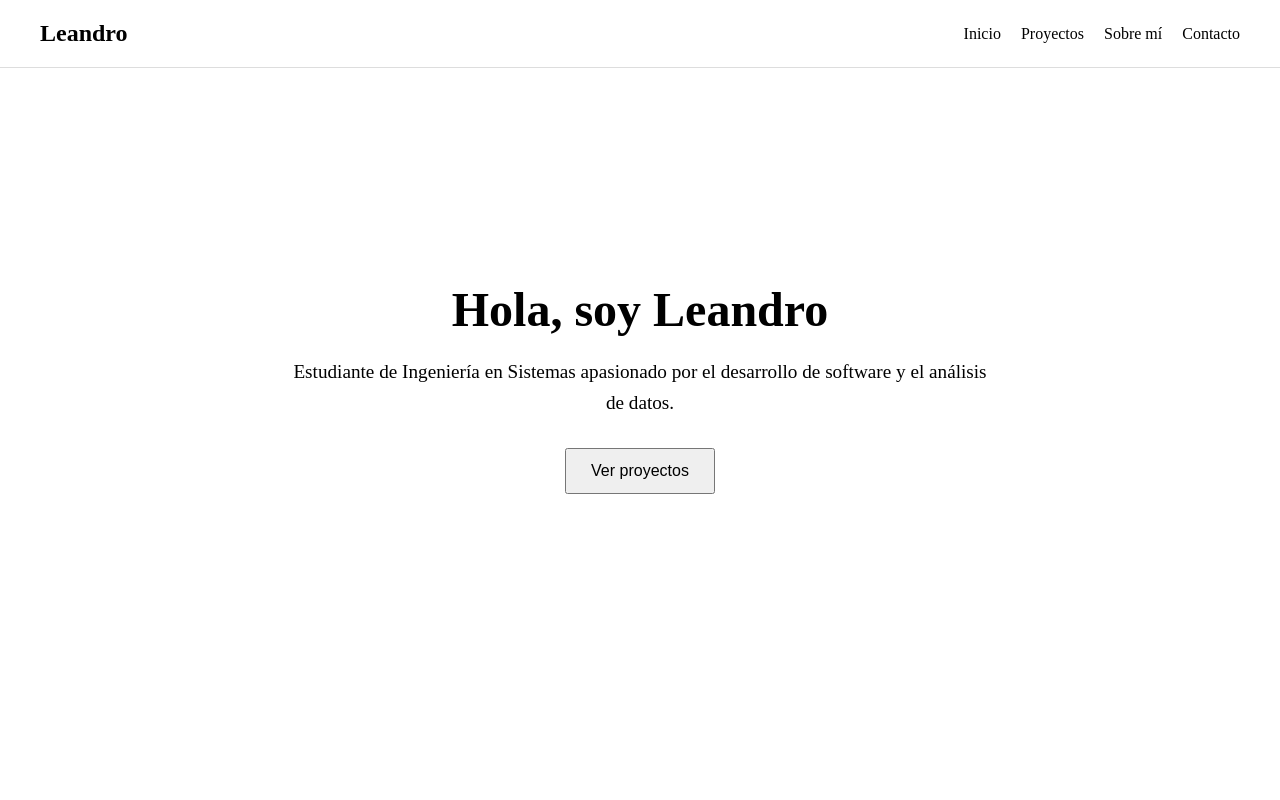
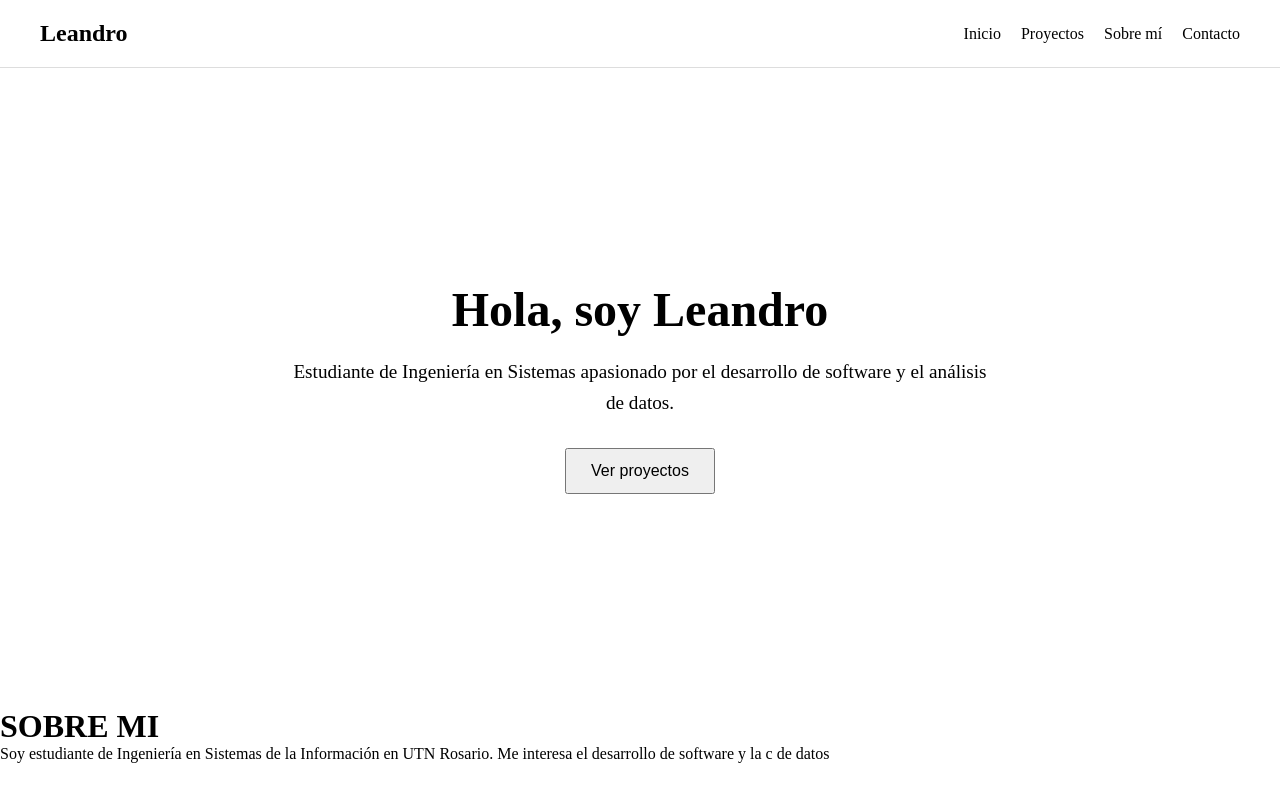
Before and after one commit to LeanCarrion/portfolio-react, a React app: page / in a window 1280 px wide. Built offline with nearby package versions, Linux system fonts and the light colour scheme; the HTML template or start-up script is replaced by a standard one.

Commit message:
agregue un abouth

```diff
--- a/src/App.jsx
+++ b/src/App.jsx
@@ -1,6 +1,6 @@
 import Navbar from "./components/Navbar";
 import Hero from "./components/Hero";
-
+import Abouth from "./components/About"
 function App() {
 
     return (
@@ -11,6 +11,8 @@ function App() {
 
             <Hero />
 
+            <Abouth/>
+
         </>
 
     )
--- /dev/null
+++ b/src/components/About.jsx
@@ -0,0 +1,11 @@
+function About() {
+    return(
+        <><h1>
+        SOBRE MI
+        </h1>
+        <p>Soy estudiante de Ingeniería en Sistemas de la Información en UTN Rosario.
+        Me interesa el desarrollo de software y la c de datos</p></>
+    )
+}
+
+export default About
```
